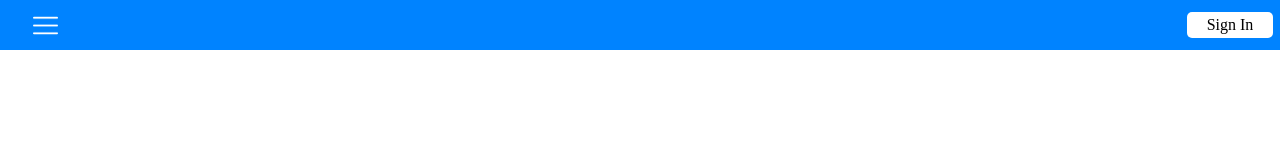
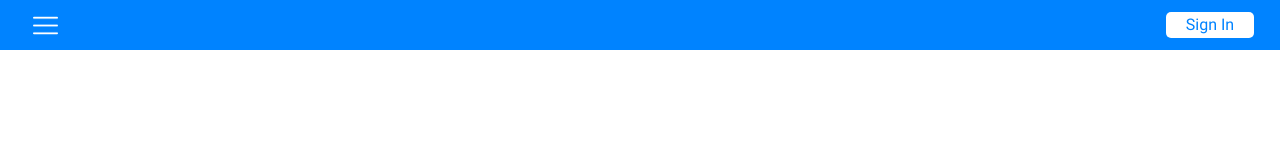
Before and after one commit to ec-rilo/project-todo-list, a website built with webpack: page src/index.ejs in a window 1280 px wide. Built offline with nearby package versions, Linux system fonts and the light colour scheme.

Commit message:
Add Roboto font to webpage and align login/style login button
The login button font was changed to the color blue and aligned 20px
away from the right hand side of the webpage.

```diff
--- a/src/styles/main.css
+++ b/src/styles/main.css
@@ -1,13 +1,25 @@
+@font-face {
+    font-family: 'Roboto';
+    src: url('../assets/fonts/Roboto-Regular.ttf') format('truetype');
+    font-weight: 400;
+    font-style: normal;
+}
+
 :root {
     --color-1: #0083FF;
+    --font-1: 'Roboto';
+}
+
+body {
+    font-family: var(--font-1);
 }
 
 .nav-bar-container {
     display: grid;
     grid-template-rows: 50px;
-    grid-template-columns: 20px 50px 1fr 50px 100px;
+    grid-template-columns: 20px 50px 1fr 50px 100px 20px;
     grid-template-areas:
-    ". menu-btn . add-item-btn login-btn";
+    ". menu-btn . add-item-btn login-btn .";
     height: 50px;
     background-color: var(--color-1);
     justify-items: center;
@@ -30,4 +42,6 @@
     padding: 5px 20px 5px 20px;
     background-color: white;
     border-radius: 5px;
+    font-family: var(--font-1);
+    color: var(--color-1);
 }
```
Also changed, not shown: dist/a8d6ac03c7b96b7acb62.ttf (added), dist/main.js.
